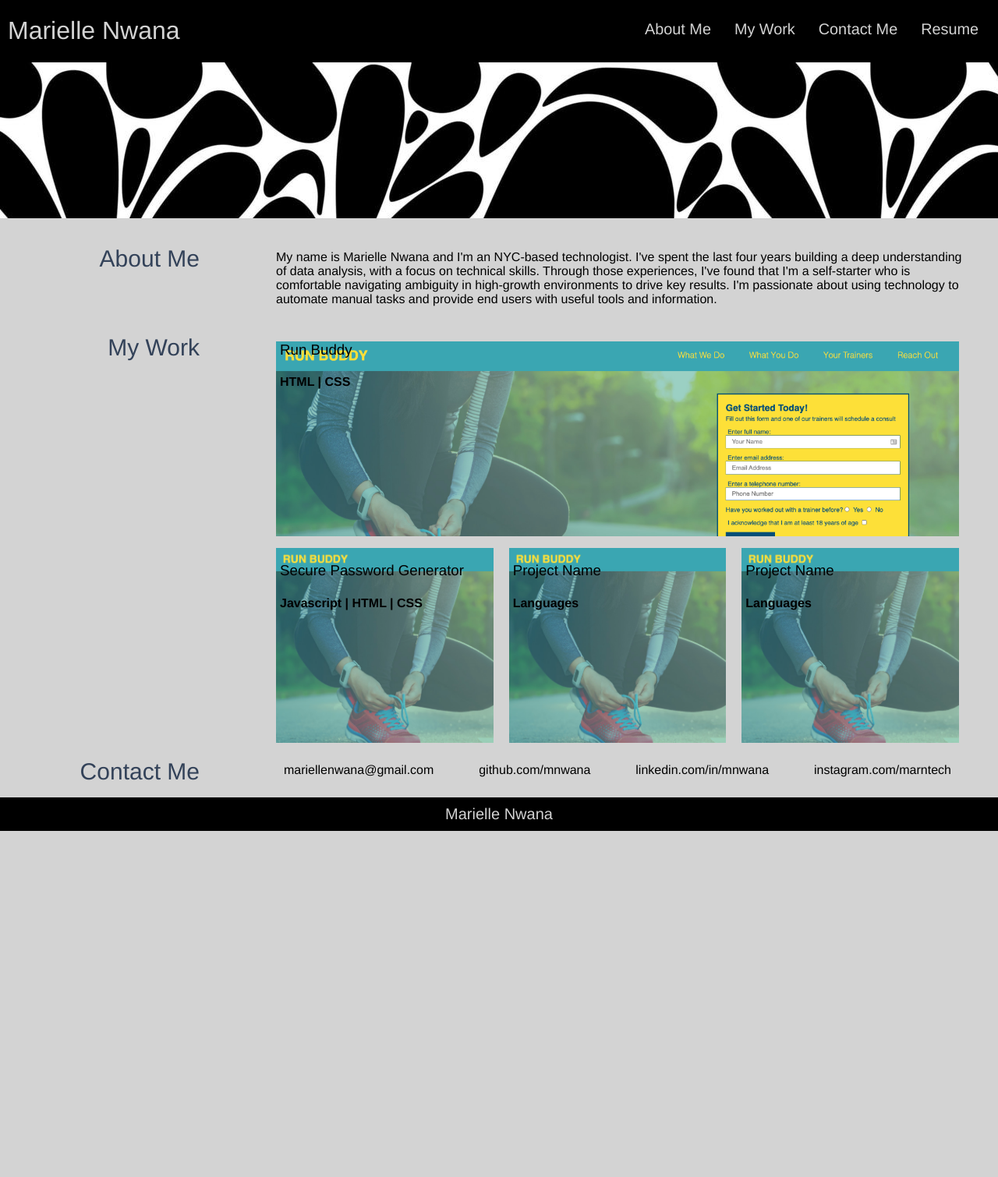
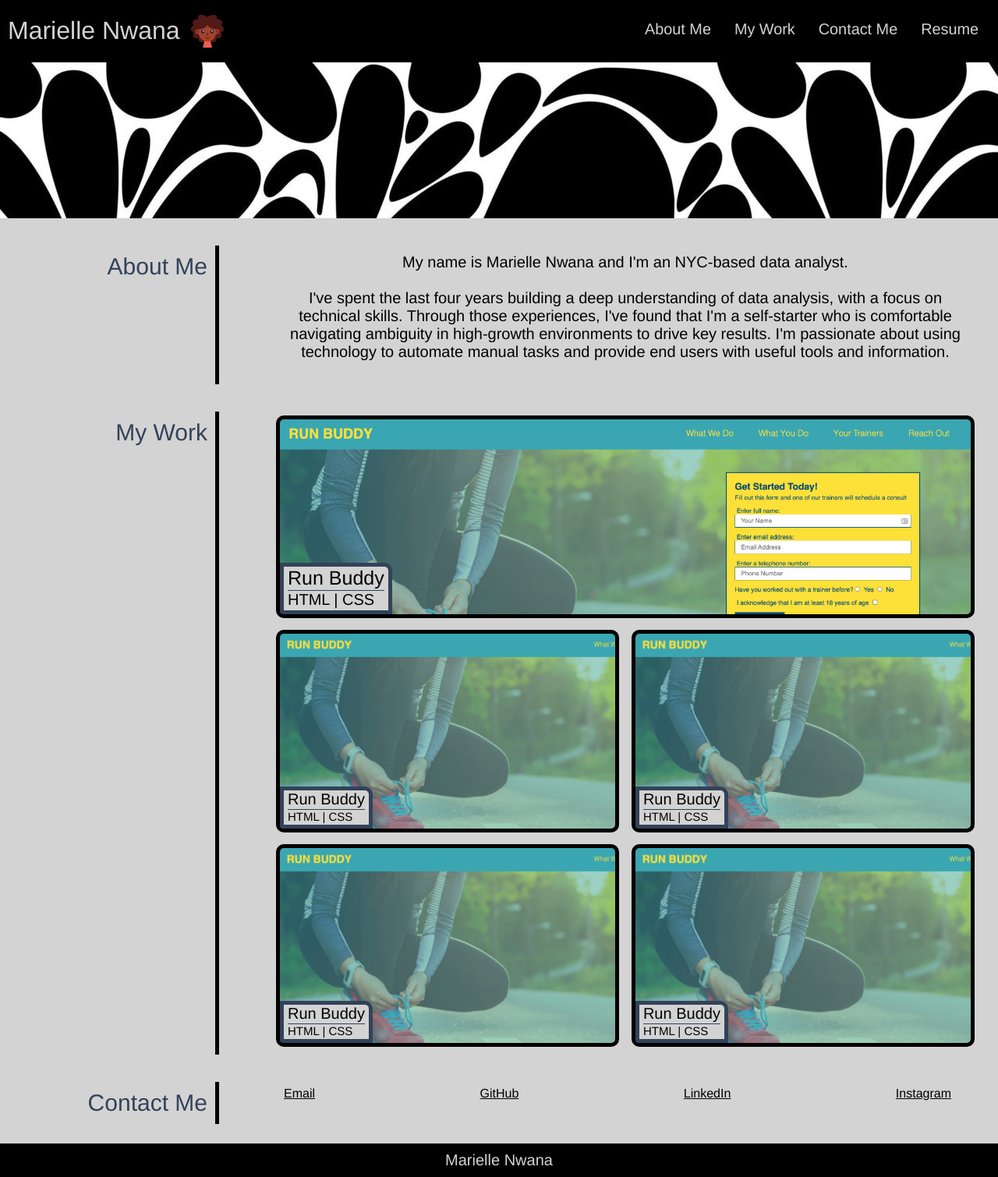
Before and after one commit to mnwana/personal-portfolio, a PHP site: page / in a window 1280 px wide. Shown: the whole page at 78% size. Before the commit the page ends 1066 px from the top, so only its background shows below. Run offline with PHP 8.4, Linux system fonts and the light colour scheme.

Commit message:
update layout, styling, hrefs

```diff
--- a/assets/css/styles.css
+++ b/assets/css/styles.css
@@ -7,7 +7,6 @@
 body {
   background-color: var(--light-color);
   color: var(--dark-color);
-  text-align: var(--dark-color);
   margin: 0;
   padding: 0;
   font-family: Helvetica,'Arial Narrow',Arial, Helvetica, sans-serif;
@@ -22,12 +21,17 @@ body {
 }
 
 /* section styling */
+section {
+  margin-bottom: 25px;
+}
 
 .section-title {
   color: var(--med-color);
   margin: 10px 5px 0px 0px;
+  padding: 10px;
   font-size: 20px;
   flex-basis: 20%;
+  border-right: 5px solid var(--dark-color);
 }
 
 .section-title h2 {
@@ -46,8 +50,7 @@ ul {
   list-style: none;
 }
 
-header a,
-#contact-me a {
+a {
   text-decoration: none;
   color: inherit;
 }
@@ -68,8 +71,16 @@ header h1 {
   text-align: left;
 }
 
+#heading img{
+  max-height:50px;
+  align-self: center;
+  padding-left: 10px;
+}
+
+
 header nav ul {
   align-items: center;
+  margin-bottom: 2px;
 }
 
 header nav ul li {
@@ -87,8 +98,22 @@ header nav ul li {
 }
 
 /* about me */
-#about-me h2 {
+
+/* #about-me-bio {
+  max-height: 300px;
+} */
+
+/* #about-me-bio img{
+  max-height: 200px;
+  align-self: center;
+}*/
+
+#about-me-bio p {
+  font-size: 20px;
+  text-align: center;
+  /* flex-basis: 75%; */
 }
+
 
 /* projects */
 
@@ -98,20 +123,53 @@ header nav ul li {
 
 .project {
     background-color: var(--med-color);
-    margin: 15px 20px 0 0;
-    /* width: 400px; */
+    margin: 15px 0 0 0;
     min-height: 250px;
     background-size:cover;
-    flex: 1;
+    flex-basis: 48%;
+    display: flex;
+    align-items:flex-end;
+    border-radius: 10px;
+    border: 5px solid var(--dark-color);
+}
+
+.project-bio {
+  background-color: var(--light-color);
+  height: fit-content;
+  width: fit-content;
+  margin: 0;
+  border: 5px solid var(--med-color);
+  padding: 0 5px 2px 5px;
+  white-space:nowrap;
+  border-radius: 0 10px 0 4px;
+}
+
+.project-bio h3 {
+  font-size: 20px;
+  margin: 0 0;
+  border-bottom: 1px solid var(--med-color);
+  max-width: fit-content;
+  padding-bottom: .5px;
+}
+
+.project-bio h4 {
+  font-size: 15px;
+  font-weight: normal;
+  margin: 0 auto;
 }
 
 #other-projects {
-    flex-basis: 100%;
-    justify-content: space-between;
+  flex-basis: 100%;
+  justify-content: space-between;
 }
 
-.project div {
-  margin: 5px;
+#spotlight .project-bio h3 {
+  font-size: 25px;
+}
+
+
+#spotlight .project-bio h4 {
+  font-size: 20px;
 }
 
 #spotlight {
@@ -140,7 +198,19 @@ header nav ul li {
   padding: 0 30px 0 0;
 }
 
+#contact-info.section-content {
+  margin-bottom: 0;
+}
+
+#contact-info ul li {
+  text-decoration: underline;
+}
+
 /* footer */
+
+footer {
+  margin-top: 25px;
+}
 
 footer h2 {
   background-color: var(--dark-color);
--- a/index.html
+++ b/index.html
@@ -4,18 +4,19 @@
     <meta charset="UTF-8" />
     <meta http-equiv="X-UA-Compatible" content="IE=edge" />
     <meta name="viewport" content="width=device-width, initial-scale=1.0" />
-    <link rel="stylesheet" href="./assets/css/styles.css"/>
+    <link rel="stylesheet" href="./assets/css/styles.css" />
     <title>Marielle Nwana</title>
   </head>
   <body>
     <!-- header -->
     <header class="flex-row">
-      <div>
+      <div id="heading" class="flex-row">
         <h1>
           <a href="/">Marielle Nwana</a>
         </h1>
+        <img src="./assets/images/self-icon.png"/>
       </div>
-      <nav >
+      <nav>
         <ul class="flex-row">
           <li>
             <a href="#about-me">About Me</a>
@@ -39,9 +40,18 @@
       <div class="section-title">
         <h2>About Me</h2>
       </div>
-      <div class="section-content" id="about-me-bio">
+      <div class="section-content flex-row" id="about-me-bio">
+        <!-- <img src="./assets/images/self-icon.png"/> -->
         <p>
-          My name is Marielle Nwana and I'm an NYC-based technologist. I've spent the last four years building a deep understanding of data analysis, with a focus on technical skills. Through those experiences, I've found that I'm a self-starter who is comfortable navigating ambiguity in high-growth environments to drive key results. I'm passionate about using technology to automate manual tasks and provide end users with useful tools and information.
+          My name is Marielle Nwana and I'm an NYC-based data analyst.
+          <br />
+          <br />
+          I've spent the last four years building a deep understanding of data
+          analysis, with a focus on technical skills. Through those experiences,
+          I've found that I'm a self-starter who is comfortable navigating
+          ambiguity in high-growth environments to drive key results. I'm
+          passionate about using technology to automate manual tasks and provide
+          end users with useful tools and information.
         </p>
       </div>
     </section>
@@ -52,36 +62,48 @@
       </div>
       <div class="project-list section-content">
         <div id="spotlight-box">
-            <article class="project" id="spotlight">
-                <div>
-                    <h3>Run Buddy</h2>
+          <a class="project" id="spotlight" href="https://mnwana.github.io/run_buddy/">
+            <article >
+              <div class="project-bio">
+                <h3>Run Buddy</h3>
                 <h4>HTML | CSS</h4>
-                    <p></p>
               </div>
             </article>
+          </a>
         </div>
         <div id="other-projects" class="flex-row">
-            <article class="project" id="project-1">
-                <div>
-                    <h3>Secure Password Generator</h2>
-                    <h4>Javascript | HTML | CSS</h4>
-                    <p></p>
+          <a class="project" id="project-1" href="https://mnwana.github.io/run_buddy/">
+            <article >
+              <div class="project-bio">
+                <h3>Run Buddy</h3>
+                <h4>HTML | CSS</h4>
               </div>
             </article>
-            <article class="project" id="project-2">
-                <div>
-                    <h3>Project Name</h2>
-                    <h4>Languages</h4>
-                    <p></p>
+          </a>
+          <a class="project" id="project-2" href="https://mnwana.github.io/run_buddy/">
+            <article >
+              <div class="project-bio">
+                <h3>Run Buddy</h3>
+                <h4>HTML | CSS</h4>
               </div>
             </article>
-            <article class="project" id="project-3">
-                <div>
-                    <h3>Project Name</h2>
-                    <h4>Languages</h4>
-                    <p></p>
+          </a>
+          <a class="project" id="project-3" href="https://mnwana.github.io/run_buddy/">
+            <article >
+              <div class="project-bio">
+                <h3>Run Buddy</h3>
+                <h4>HTML | CSS</h4>
               </div>
             </article>
+          </a>
+          <a class="project" id="project-4" href="https://mnwana.github.io/run_buddy/">
+            <article >
+              <div class="project-bio">
+                <h3>Run Buddy</h3>
+                <h4>HTML | CSS</h4>
+              </div>
+            </article>
+          </a>
         </div>
       </div>
     </section>
@@ -93,16 +115,16 @@
       <div id="contact-info" class="section-content">
         <ul class="flex-row">
           <li>
-            <a href="mailto:mariellenwana@gmail.com"> mariellenwana@gmail.com </a>
+            <a href="mailto:mariellenwana@gmail.com"> Email </a>
           </li>
           <li>
-            <a href="https://www.github.com/mnwana"> github.com/mnwana </a>
+            <a href="https://www.github.com/mnwana"> GitHub </a>
           </li>
           <li>
-            <a href="https://www.linkedin.com/in/mnwana"> linkedin.com/in/mnwana </a>
+            <a href="https://www.linkedin.com/in/mnwana"> LinkedIn </a>
           </li>
           <li>
-            <a href="htts://www.instagram.com/marntech"> instagram.com/marntech </a>
+            <a href="htts://www.instagram.com/marntech"> Instagram </a>
           </li>
         </ul>
       </div>
```
Also changed, not shown: assets/images/self-icon.png (added), 1 other file. Lines whose indentation alone changed are shown as unchanged.
